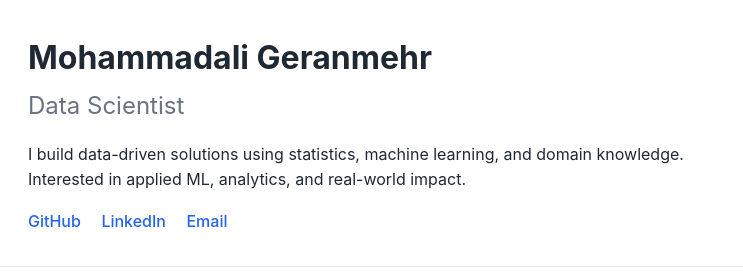
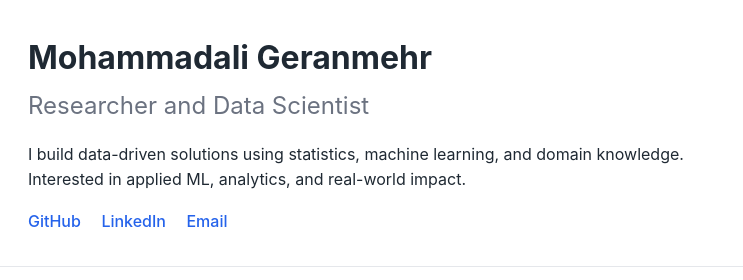
Before and after one commit to mgeranmehr/mgeranmehr.github.io, a plain HTML site: page index.html in a window 1280 px wide. Shown: the top 280 px of the page, 346-1089 px from the left. Drawn offline with Linux system fonts and the light colour scheme.

Commit message:
Update job title to 'Researcher and Data Scientist'

```diff
--- a/index.html
+++ b/index.html
@@ -13,7 +13,7 @@
       <img src="assets/profile.jpg" alt="Profile photo" class="profile-img">
       <div>
         <h1>Mohammadali Geranmehr</h1>
-        <h2>Data Scientist</h2>
+        <h2>Researcher and Data Scientist</h2>
         <p>
           I build data-driven solutions using statistics, machine learning,
           and domain knowledge. Interested in applied ML, analytics, and real-world impact.
```
